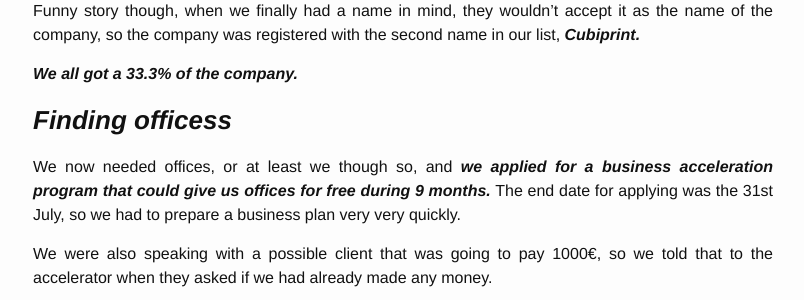
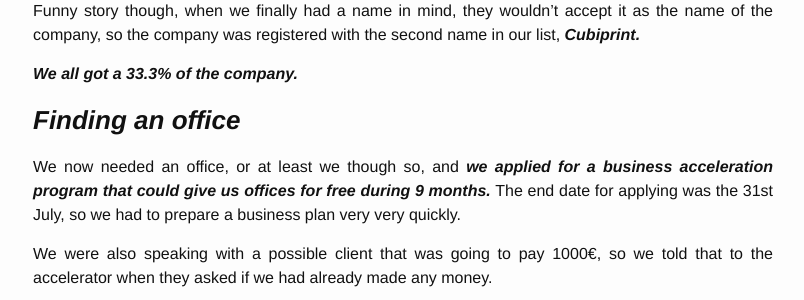
Before and after one commit to MrPolymath/mrpolymath.github.io, a Jekyll site: the page built from _posts/2017-07-26-my-first-business-1.markdown, in a window 1280 px wide and 900 px high, scrolled down 1739 px. Shown: the part 155-455 px from the top of the window, without its empty margins (237-1041 px from the left). Built offline with Jekyll 4.4.1, drawn with Linux system fonts in a browser that asks for light colours; emoji names are drawn with the system emoji font; comment, search, counter and statistics services are not loaded.

Commit message:
Change a couple words of text

```diff
--- a/_posts/2017-07-26-my-first-business-1.markdown
+++ b/_posts/2017-07-26-my-first-business-1.markdown
@@ -44,9 +44,9 @@
 
 ***We all got a 33.3% of the company.***
 
-### ***Finding officess*** ###
+### ***Finding an office*** ###
 
-We now needed offices, or at least we though so, and ***we applied for a business acceleration program that could give us offices for free during 9 months.*** The end date for applying was the 31st July, so we had to prepare a business plan very very quickly.
+We now needed an office, or at least we though so, and ***we applied for a business acceleration program that could give us offices for free during 9 months.*** The end date for applying was the 31st July, so we had to prepare a business plan very very quickly.
 
 We were also speaking with a possible client that was going to pay 1000€, so we told that to the accelerator when they asked if we had already made any money.
 
```
